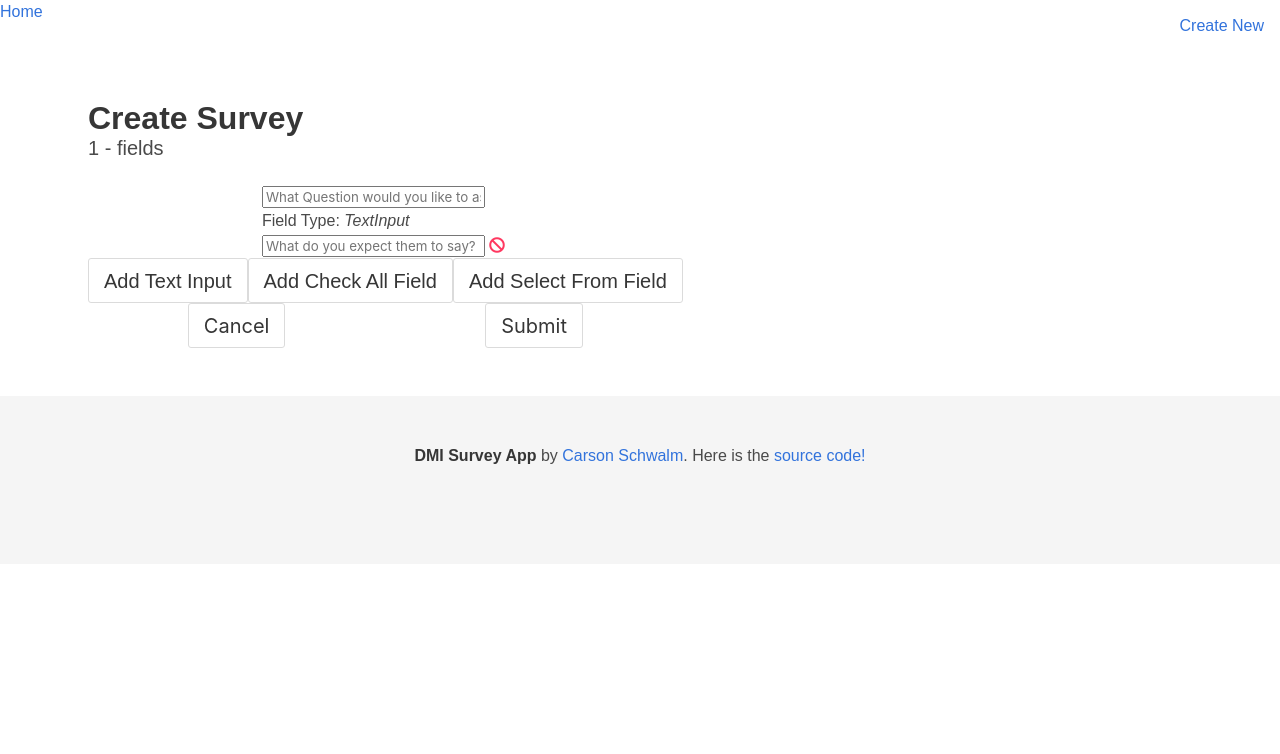
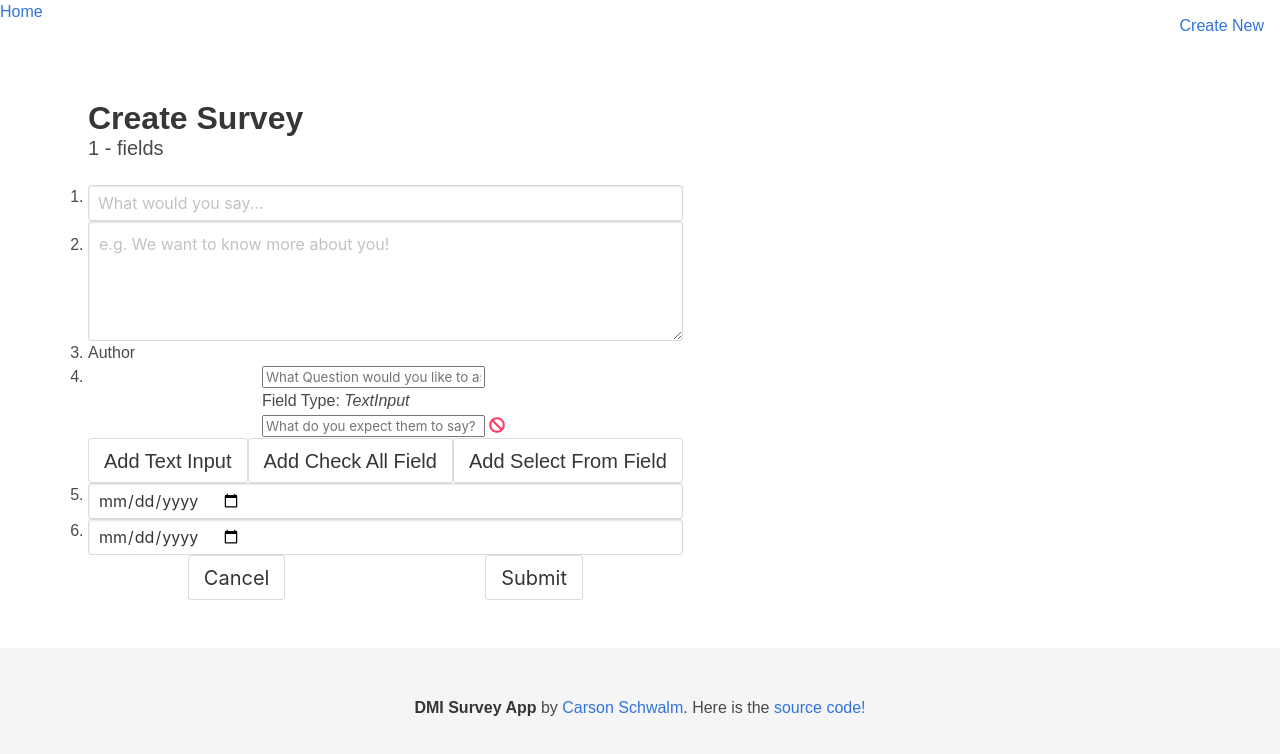
Before and after one commit to crsschwalm/survey-api, a React (Create React App) app in the folder client/: page /create in a window 1280 px wide. Both pictures are taken after a click on the element "Add Text Input". Shown: the top 754 px of the page. Built offline with nearby package versions, Linux system fonts and the light colour scheme.

Commit message:
update other options in new survey

```diff
--- a/client/src/actions/newSurveyActions.js
+++ b/client/src/actions/newSurveyActions.js
@@ -1,8 +1,12 @@
-export const addField = (fieldType) => ({ type: 'ADD_FIELD', payload: fieldType })
-export const removeField = (fieldIndex) => ({ type: 'REMOVE_FIELD', payload: fieldIndex })
-export const submit = () => ({ type: 'SUBMIT_NEW_SURVEY' })
-export const updateQuestion = (index, question) => ({ type: 'UPDATE_FIELD_QUESTION', payload: { index, question } })
+export const addField = (fieldType) => ({ type: 'ADD_FIELD', payload: { fieldType } })
+export const removeField = (fieldIndex) => ({ type: 'REMOVE_FIELD', payload: { fieldIndex } })
 export const addOption = (index, label) => ({ type: 'ADD_OPTION', payload: { index, label } })
 export const removeOption = (index, label) => ({ type: 'REMOVE_OPTION', payload: { index, label } })
-export const updateExpectedTextResponse = (index, response) => ({ type: 'EXPECTED_TEXT_RESPONSE', payload: { index, response } })
-export const updateExpectedOptionResponse = (index, label) => ({ type: 'EXPECTED_OPTION_RESPONSE', payload: { index, label } })
+export const submit = () => ({ type: 'SUBMIT' })
+export const setQuestion = (index, question) => ({ type: 'CHANGE_QUESTION', payload: { index, question } })
+export const setExpectedText = (index, response) => ({ type: 'CHANGE_TEXT_RESPONSE', payload: { index, response } })
+export const setExpectedOptions = (index, label) => ({ type: 'CHANGE_OPTION_RESPONSE', payload: { index, label } })
+export const updateName = (input) => ({ type: 'CHANGE_NAME', payload: { input } })
+export const updateDescription = (input) => ({ type: 'CHANGE_DESCRIPTION', payload: { input } })
+export const updateStartDate = (input) => ({ type: 'CHANGE_START_DATE', payload: { input } })
+export const updateEndDate = (input) => ({ type: 'CHANGE_END_DATE', payload: { input } })
--- a/client/src/components/fields/EditableField.js
+++ b/client/src/components/fields/EditableField.js
@@ -1,6 +1,6 @@
 import React, { Component, Fragment } from 'react';
 import { connect } from 'react-redux'
-import { removeField, updateQuestion, addOption, removeOption, updateExpectedTextResponse, updateExpectedOptionResponse } from '../../actions/newSurveyActions'
+import { removeField, setQuestion, addOption, removeOption, setExpectedText, setExpectedOptions } from '../../actions/newSurveyActions'
 
 class EditableField extends Component {
     constructor(props) {
@@ -11,10 +11,11 @@ class EditableField extends Component {
     }
     removeField = () =>
         this.props.dispatch(removeField(this.props.index))
-    updateQuestion = ({ target: { value } }) =>
-        this.props.dispatch(updateQuestion(this.props.index, value))
+    setQuestion = ({ target: { value } }) =>
+        this.props.dispatch(setQuestion(this.props.index, value))
 
     addOption = (event) => {
+        console.log(event)
         if (event.key === 'Enter' && !!event.target.value) {
             this.props.dispatch(addOption(this.props.index, event.target.value))
             event.target.value = '';
@@ -23,19 +24,19 @@ class EditableField extends Component {
     removeOption = (value) =>
         this.props.dispatch(removeOption(this.props.index, value))
 
-    updateExpectedOptionResponse = ({ target }) => this.props.dispatch(updateExpectedOptionResponse(this.props.index, target.value))
-    updateExpectedTextResponse = ({ target }) =>
-        this.props.dispatch(updateExpectedTextResponse(this.props.index, target.value))
+    setExpectedOptions = ({ target }) => this.props.dispatch(setExpectedOptions(this.props.index, target.value))
+    setExpectedText = ({ target }) =>
+        this.props.dispatch(setExpectedText(this.props.index, target.value))
 
     render() {
         const { fieldType, options, question } = this.props;
         return (
             <div className="field">
-                <h3><input placeholder='What Question would you like to ask?' value={question} onChange={this.updateQuestion} /></h3>
+                <h3><input placeholder='What Question would you like to ask?' value={question} onChange={this.setQuestion} /></h3>
                 <p>Field Type: <em>{fieldType}</em></p>
                 {fieldType === 'TextInput' ?
-                    <TextField updateExpectedResponse={this.updateExpectedTextResponse} /> :
-                    <OptionField options={options} updateExpectedResponse={this.updateExpectedOptionResponse} addOption={this.addOption} removeOption={this.removeOption} />}
+                    <TextField updateExpectedResponse={this.setExpectedText} /> :
+                    <OptionField options={options} updateExpectedResponse={this.setExpectedOptions} addOption={this.addOption} removeOption={this.removeOption} />}
                 <span className="icon has-text-danger" onClick={this.removeField}>
                     <i className="fas fa-ban"></i>
                 </span>
--- a/client/src/index.js
+++ b/client/src/index.js
@@ -7,7 +7,10 @@ import { createStore } from 'redux';
 import Reducers from './reducers'
 import { Provider } from 'react-redux';
 
-const Store = createStore(Reducers);
+const Store = createStore(
+    Reducers,
+    window.__REDUX_DEVTOOLS_EXTENSION__ && window.__REDUX_DEVTOOLS_EXTENSION__()
+);
 
 ReactDOM.render(<Provider store={Store}><App /></Provider>, document.getElementById('root'));
 registerServiceWorker();
--- a/client/src/pages/newSurvey.js
+++ b/client/src/pages/newSurvey.js
@@ -2,13 +2,17 @@ import React, { Component } from 'react';
 import ManageField from '../components/fields/ManageField'
 import EditableField from '../components/fields/EditableField'
 import { connect } from 'react-redux'
-import { addField, submit } from '../actions/newSurveyActions'
+import { updateName, updateDescription, addField, updateStartDate, updateEndDate, submit } from '../actions/newSurveyActions'
 
 const flexyStyle = { display: 'flex', justifyContent: 'space-around' }
 
 class NewSurvey extends Component {
     addField = (fieldType) =>
-        this.props.dispatch(addField(fieldType))
+        this.props.dispatch(addField(fieldType));
+    handleNameChange = ({ target: { value } }) => this.props.dispatch(updateName(value));
+    handleDescriptionChange = ({ target: { value } }) => this.props.dispatch(updateDescription(value));
+    handleStartChange = ({ target: { value } }) => this.props.dispatch(updateStartDate(value));
+    handleEndChange = ({ target: { value } }) => this.props.dispatch(updateEndDate(value));
     handleSubmit = () =>
         this.props.dispatch(submit())
     handleCancel = () =>
@@ -23,6 +27,12 @@ class NewSurvey extends Component {
                 <h2 className="subtitle">{`${fields.length} - fields`}</h2>
                 <div className="columns is-left-aligned">
                     <div className="column is-narrow">
+                        <ol>
+                            <li><input onChange={this.handleNameChange} className="input" type="text" placeholder="What would you say..." /></li>
+                            <li><textarea onChange={this.handleDescriptionChange} className="textarea" placeholder="e.g. We want to know more about you!"></textarea>
+                            </li>
+                            <li>Author</li>
+                            <li>
                                 <ul>
                                     {fields.map((field, index) => (
                                         <li key={index} style={flexyStyle}>
@@ -31,7 +41,11 @@ class NewSurvey extends Component {
                                     ))}
                                 </ul>
                                 <NewFieldButtons addField={this.addField} />
+                            </li>
+                            <li><input onChange={this.handleStartChange} id="start-date-picker" className="input" type="date" /></li>
+                            <li><input onChange={this.handleEndChange} id="end-date-picker" className="input" type="date" /></li>
                             <SubmitSurvey onSubmit={this.handleSubmit} onCancel={this.handleCancel} />
+                        </ol>
                     </div>
                 </div>
             </section>
--- a/client/src/reducers/newSurveyReducer.js
+++ b/client/src/reducers/newSurveyReducer.js
@@ -1,46 +1,67 @@
 const generateField = (fieldType) => ({ fieldType: fieldType, question: '', options: {}, expectedResponse: '' })
 
-const newSurveyReducer = (state = { fields: [], options: {} }, action) => {
-    switch (action.type) {
+const newSurveyReducer = (state = { name: '', description: '', startDate: '', endDate: '', fields: [] }, action) => {
+    const { type, payload } = action;
+    switch (type) {
         case 'ADD_FIELD': {
             const oldFields = state.fields;
-            oldFields.push(generateField(action.payload));
-            return { ...state, fields: oldFields }
+            oldFields.push(generateField(payload.fieldType));
+            return { ...state, fields: oldFields };
         }
         case 'REMOVE_FIELD': {
-            const fields = state.fields.filter((field, index) => action.payload !== index)
-            return { ...state, fields: fields }
-        }
-        case 'SUBMIT_NEW_SURVEY': {
-            console.log(state)
-            //alert('woohoo survey should be saved')
-            return { ...state }
-        }
-        case 'UPDATE_FIELD_QUESTION': {
-            const { index, question } = action.payload;
-            state.fields[index].question = question;
-            return { ...state }
+            const fields = state.fields.filter((field, index) => payload.fieldIndex !== index);
+            return { ...state, fields: fields };
         }
         case 'ADD_OPTION': {
-            const { index, label } = action.payload
+            const { index, label } = payload;
             state.fields[index].options[label] = false;
             return { ...state }
         }
         case 'REMOVE_OPTION': {
-            const { index, label } = action.payload
-            delete state.fields[index].options[label]
-            return { ...state }
+            const { index, label } = payload;
+            delete state.fields[index].options[label];
+            return { ...state };
         }
-        case 'EXPECTED_TEXT_RESPONSE': {
-            const { index, response } = action.payload
-            state.fields[index].expectedResponse = response
-            return { ...state }
+        case 'SUBMIT': {
+            console.log(state);
+            alert('woohoo survey should be saved \n ' + state);
+            return { ...state };
         }
-        case 'EXPECTED_OPTION_RESPONSE': {
-            const { index, label } = action.payload
-            const isExpected = state.fields[index].options[label]
+        case 'CHANGE_QUESTION': {
+            const { index, question } = payload;
+            state.fields[index].question = question;
+            return { ...state };
+        }
+        case 'CHANGE_TEXT_RESPONSE': {
+            const { index, response } = payload;
+            state.fields[index].expectedResponse = response;
+            return { ...state };
+        }
+        case 'CHANGE_OPTION_RESPONSE': {
+            const { index, label } = payload;
+            const isExpected = state.fields[index].options[label];
             state.fields[index].options[label] = !isExpected;
-            return { ...state }
+            return { ...state };
+        }
+        case 'CHANGE_NAME': {
+            const { input } = payload;
+            state.name = input;
+            return { ...state };
+        }
+        case 'CHANGE_DESCRIPTION': {
+            const { input } = payload;
+            state.description = input;
+            return { ...state };
+        }
+        case 'CHANGE_START_DATE': {
+            const { input } = payload;
+            state.startDate = input;
+            return { ...state };
+        }
+        case 'CHANGE_END_DATE': {
+            const { input } = payload;
+            state.endDate = input;
+            return { ...state };
         }
     }
     return state;
```
Also changed, not shown: client/src/components/AuthRoute.js (added, +10 -0 lines). Lines whose indentation alone changed are shown as unchanged.
